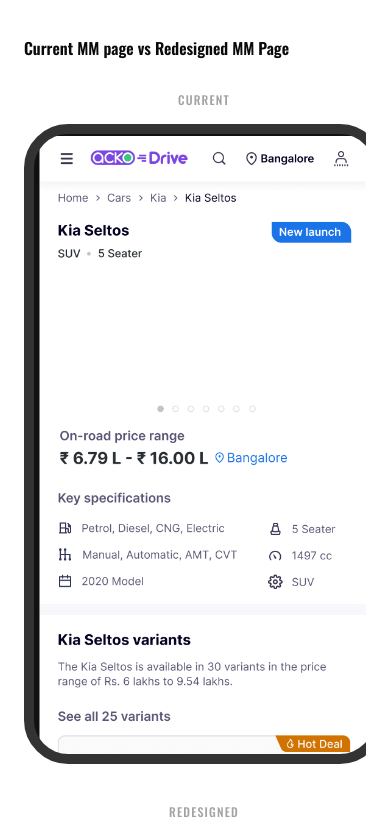
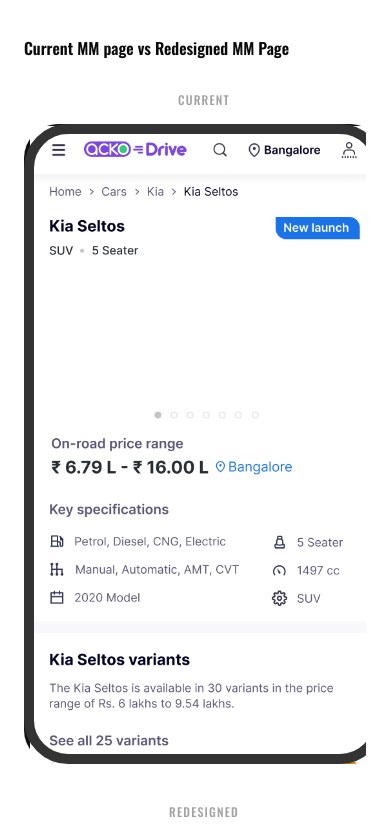
Before and after one commit to aashifuxdev/website, a Next.js app: page /works/ackodrive in a window 390 px wide. Shown: the part 2840-3674 px from the top of the page. Built offline with nearby package versions, Linux system fonts and the light colour scheme; grey boxes are pictures that could not be loaded.

Commit message:
MobileFrame: fix Lenis scroll hijack with data-lenis-prevent + overlay border

```diff
--- a/components/works/MobileFrame.tsx
+++ b/components/works/MobileFrame.tsx
@@ -11,25 +11,19 @@
         {label}
       </p>
 
-      {/* Phone frame */}
-      <div
-        style={{
-          width: 360,
-          height: 640,
-          border: "10px solid #333",
-          borderRadius: 44,
-          backgroundColor: "#111",
-          overflow: "clip",
-          position: "relative",
-          flexShrink: 0,
-        }}
-      >
-        {/* Scrollable image viewport */}
+      {/* Outer wrapper — sizing only, no overflow */}
+      <div style={{ position: "relative", width: 360, height: 640, flexShrink: 0 }}>
+
+        {/* Scrollable viewport — clips content via its own border-radius */}
         <div
+          data-lenis-prevent
           style={{
+            width: "100%",
             height: "100%",
             overflowY: "scroll",
             overflowX: "hidden",
+            borderRadius: 34,
+            backgroundColor: "#111",
             scrollbarWidth: "none",
             WebkitOverflowScrolling: "touch",
             touchAction: "pan-y",
@@ -42,6 +36,17 @@
             style={{ width: "100%", height: "auto", display: "block" }}
           />
         </div>
+
+        {/* Decorative border overlay — pointer-events none so it never blocks scroll */}
+        <div
+          style={{
+            position: "absolute",
+            inset: 0,
+            border: "10px solid #333",
+            borderRadius: 44,
+            pointerEvents: "none",
+          }}
+        />
       </div>
     </div>
   );
```
